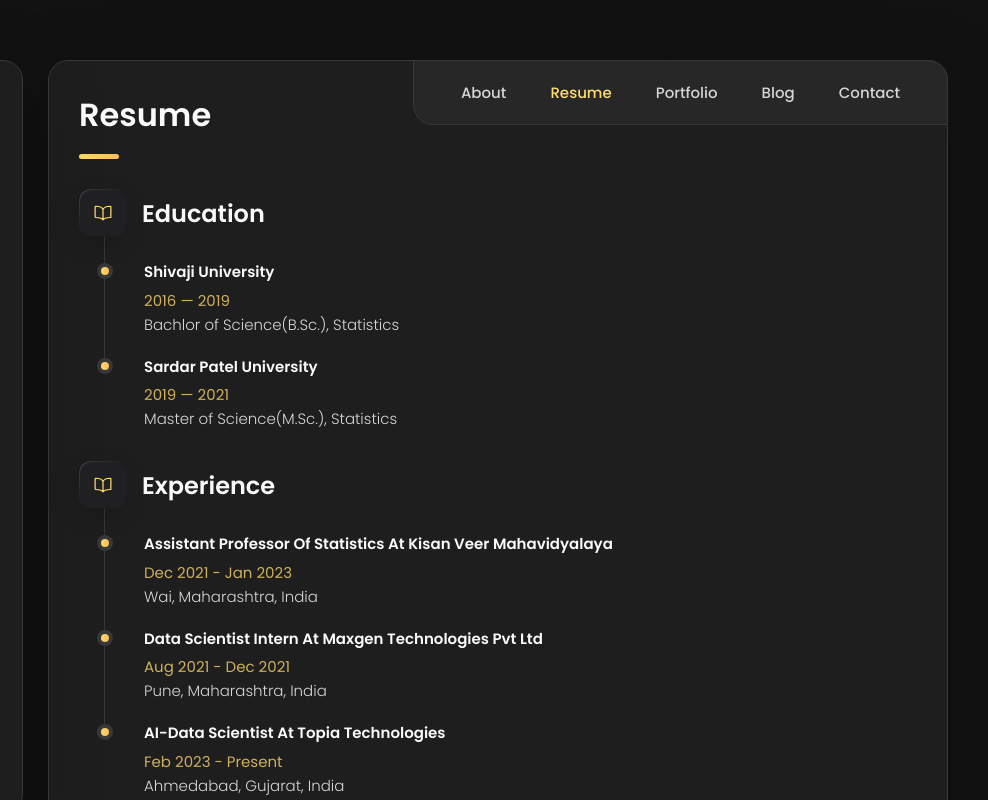
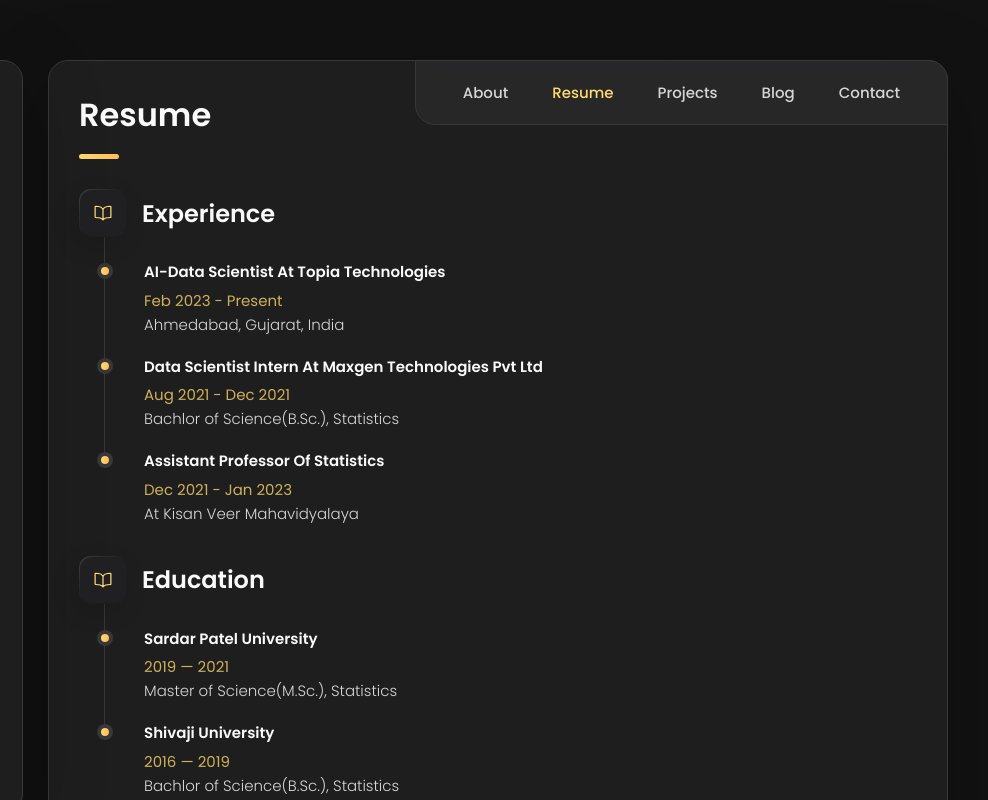
Before and after one commit to hiteshverse/portfolio.github.io, a plain HTML site: page index.html in a window 1280 px wide. Both pictures are taken after a click on the button "Resume". Shown: the top 800 px of the page, 292-1280 px from the left. Drawn offline with nearby package versions, Linux system fonts and the light colour scheme.

Commit message:
Portfolio Updated

```diff
--- a/index.html
+++ b/index.html
@@ -178,7 +178,7 @@
           </li>
 
           <li class="navbar-item">
-            <button class="navbar-link" data-nav-link>Portfolio</button>
+            <button class="navbar-link" data-nav-link>Projects</button>
           </li>
 
           <li class="navbar-item">
@@ -523,16 +523,28 @@
               <ion-icon name="book-outline"></ion-icon>
             </div>
 
-            <h3 class="h3">Education</h3>
+            <h3 class="h3">Experience</h3>
           </div>
 
           <ol class="timeline-list">
 
             <li class="timeline-item">
 
-              <h4 class="h4 timeline-item-title">Shivaji University</h4>
+              <h4 class="h4 timeline-item-title">AI-Data Scientist At Topia Technologies</h4>
 
-              <span>2016 — 2019</span>
+              <span>Feb 2023 - Present</span>
+
+              <p class="timeline-text">
+                Ahmedabad, Gujarat, India
+              </p>
+
+            </li>
+
+            <li class="timeline-item">
+
+              <h4 class="h4 timeline-item-title">Data Scientist Intern At Maxgen Technologies Pvt Ltd</h4>
+
+              <span>Aug 2021 - Dec 2021</span>
 
               <p class="timeline-text">
                 Bachlor of Science(B.Sc.), Statistics
@@ -542,12 +554,12 @@
 
             <li class="timeline-item">
 
-              <h4 class="h4 timeline-item-title">Sardar patel University</h4>
+              <h4 class="h4 timeline-item-title">Assistant Professor Of Statistics</h4>
 
-              <span>2019 — 2021</span>
+              <span>Dec 2021 - Jan 2023</span>
 
               <p class="timeline-text">
-                Master of Science(M.Sc.), Statistics
+                At Kisan Veer Mahavidyalaya
               </p>
 
             </li>
@@ -563,43 +575,31 @@
               <ion-icon name="book-outline"></ion-icon>
             </div>
 
-            <h3 class="h3">Experience</h3>
+            <h3 class="h3">Education</h3>
           </div>
 
           <ol class="timeline-list">
 
             <li class="timeline-item">
 
-              <h4 class="h4 timeline-item-title">Assistant Professor of Statistics at Kisan Veer Mahavidyalaya</h4>
+              <h4 class="h4 timeline-item-title">Sardar Patel University</h4>
 
-              <span>Dec 2021 - Jan 2023</span>
+              <span>2019 — 2021</span>
 
               <p class="timeline-text">
-                Wai, Maharashtra, India
+                Master of Science(M.Sc.), Statistics
               </p>
 
             </li>
 
             <li class="timeline-item">
 
-              <h4 class="h4 timeline-item-title">Data Scientist Intern at Maxgen technologies Pvt Ltd</h4>
+              <h4 class="h4 timeline-item-title">Shivaji University</h4>
 
-              <span>Aug 2021 - Dec 2021</span>
+              <span>2016 — 2019</span>
 
               <p class="timeline-text">
-                Pune, Maharashtra, India
-              </p>
-
-            </li>
-
-            <li class="timeline-item">
-
-              <h4 class="h4 timeline-item-title">AI-Data Scientist at Topia Technologies</h4>
-
-              <span>Feb 2023 - Present</span>
-
-              <p class="timeline-text">
-                Ahmedabad, Gujarat, India
+                Bachlor of Science(B.Sc.), Statistics
               </p>
 
             </li>
@@ -680,10 +680,10 @@
         - #PORTFOLIO
       -->
 
-      <article class="portfolio" data-page="portfolio">
+      <article class="portfolio" data-page="projects">
 
         <header>
-          <h2 class="h2 article-title">Portfolio</h2>
+          <h2 class="h2 article-title">Projects</h2>
         </header>
 
         <section class="projects">
@@ -691,7 +691,7 @@
           <div class="wide_view_children  wide_view" style="width: 100%;">
 
             <!-- View Of A Project Description  -->
-            <button style="color: white; margin-bottom: 15px;" class="close-wide-view">
+            <button style="margin-bottom: 15px; background-color: white; color: black; padding: 4px 13px; border-radius: 10px; margin-bottom: 15px; float: right;" class="close-wide-view">
               Go Back
             </button>
             <div class="" style="display: flex;flex-direction: column;align-items: center;">
@@ -1154,14 +1154,14 @@
         <header>
           <h2 class="h2 article-title">Contact</h2>
         </header>
-
+<!--
         <section class="mapbox" data-mapbox>
           <figure>
             <iframe
               src="https://www.google.com/maps/embed?pb=!1m18!1m12!1m3!1d199666.5651251294!2d-121.58334177520186!3d38.56165006739519!2m3!1f0!2f0!3f0!3m2!1i1024!2i768!4f13.1!3m3!1m2!1s0x809ac672b28397f9%3A0x921f6aaa74197fdb!2sSacramento%2C%20CA%2C%20USA!5e0!3m2!1sen!2sbd!4v1647608789441!5m2!1sen!2sbd"
               width="400" height="300" loading="lazy"></iframe>
           </figure>
-        </section>
+        </section> -->
 
         <section class="contact-form">
 
```
